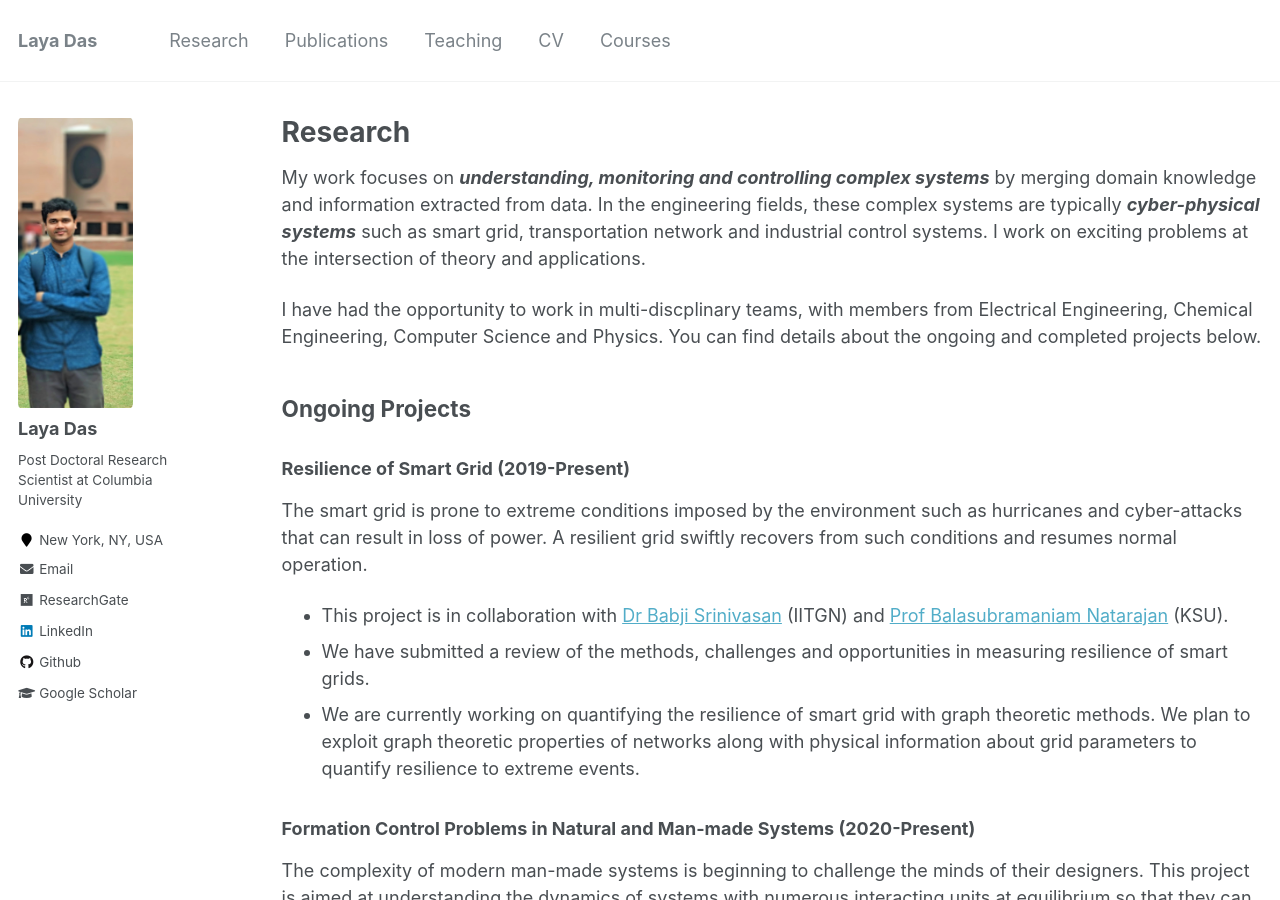
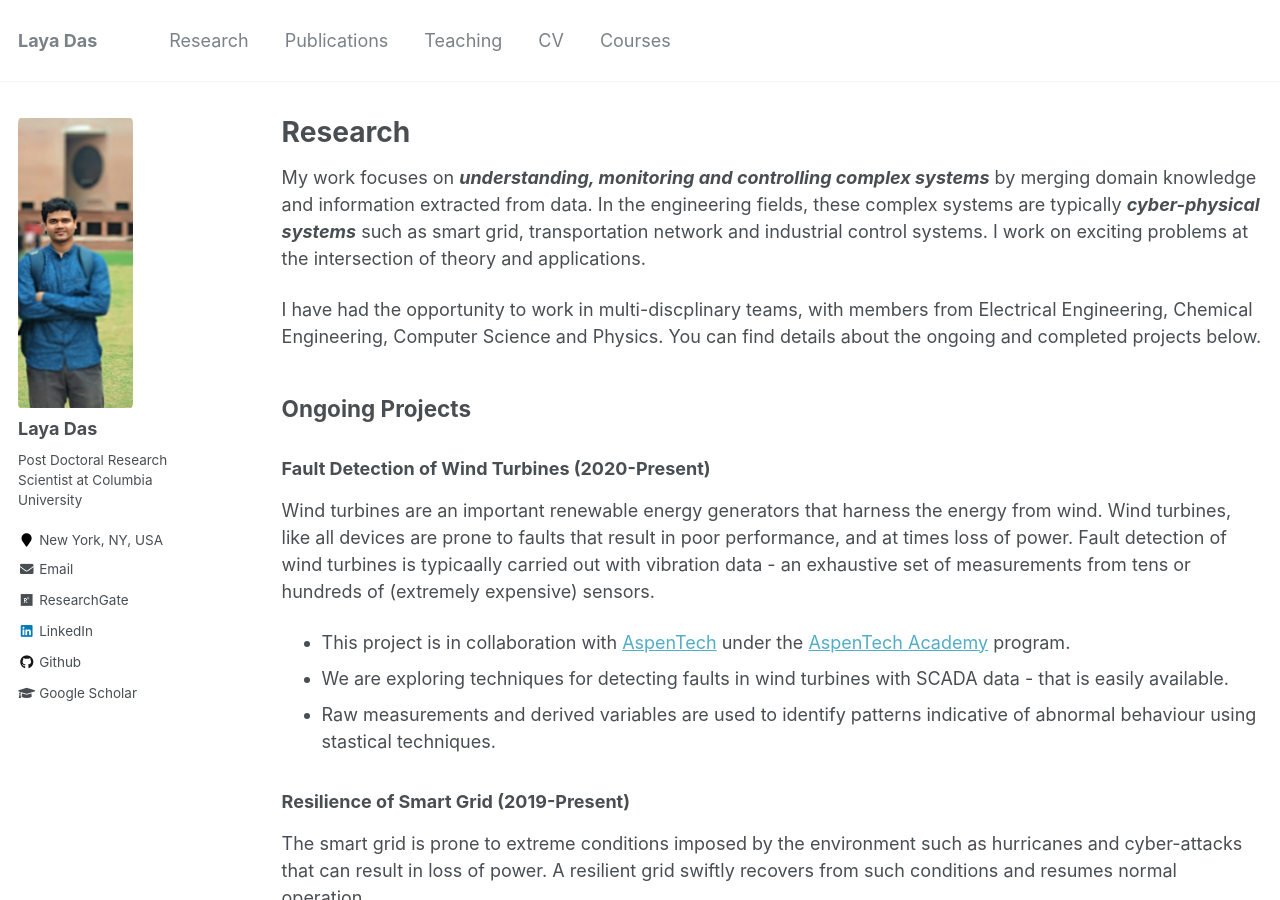
Before and after one commit to layadas/layadas.github.io, a Jekyll site: the page built from _pages/research.md, in a window 1280 px wide and 900 px high. Built offline with Jekyll 4.4.1, drawn with Linux system fonts in a browser that asks for light colours.

Commit message:
Update research.md

```diff
--- a/_pages/research.md
+++ b/_pages/research.md
@@ -20,6 +20,15 @@ about the ongoing and completed projects below.
 {% endfor %} -->
 
 ## Ongoing Projects
+
+### Fault Detection of Wind Turbines (2020-Present)
+Wind turbines are an important renewable energy generators that harness the energy from wind. Wind turbines, like all devices are prone to faults that result in poor performance,
+and at times loss of power. Fault detection of wind turbines is typicaally carried out with vibration data - an exhaustive set of measurements from tens or hundreds of (extremely
+expensive) sensors.
+- This project is in collaboration with [AspenTech](https://www.aspentech.com/) under the
+[AspenTech Academy](https://www.aspentech.com/en/resources/press-releases/aspentech-announces-aspentech-academy15032387419) program.
+- We are exploring techniques for detecting faults in wind turbines with SCADA data - that is easily available.
+- Raw measurements and derived variables are used to identify patterns indicative of abnormal behaviour using stastical techniques.
 
 ### Resilience of Smart Grid (2019-Present)
 The smart grid is prone to extreme conditions imposed by the environment such as hurricanes and cyber-attacks that can result in loss of power. A resilient grid swiftly recovers
```
